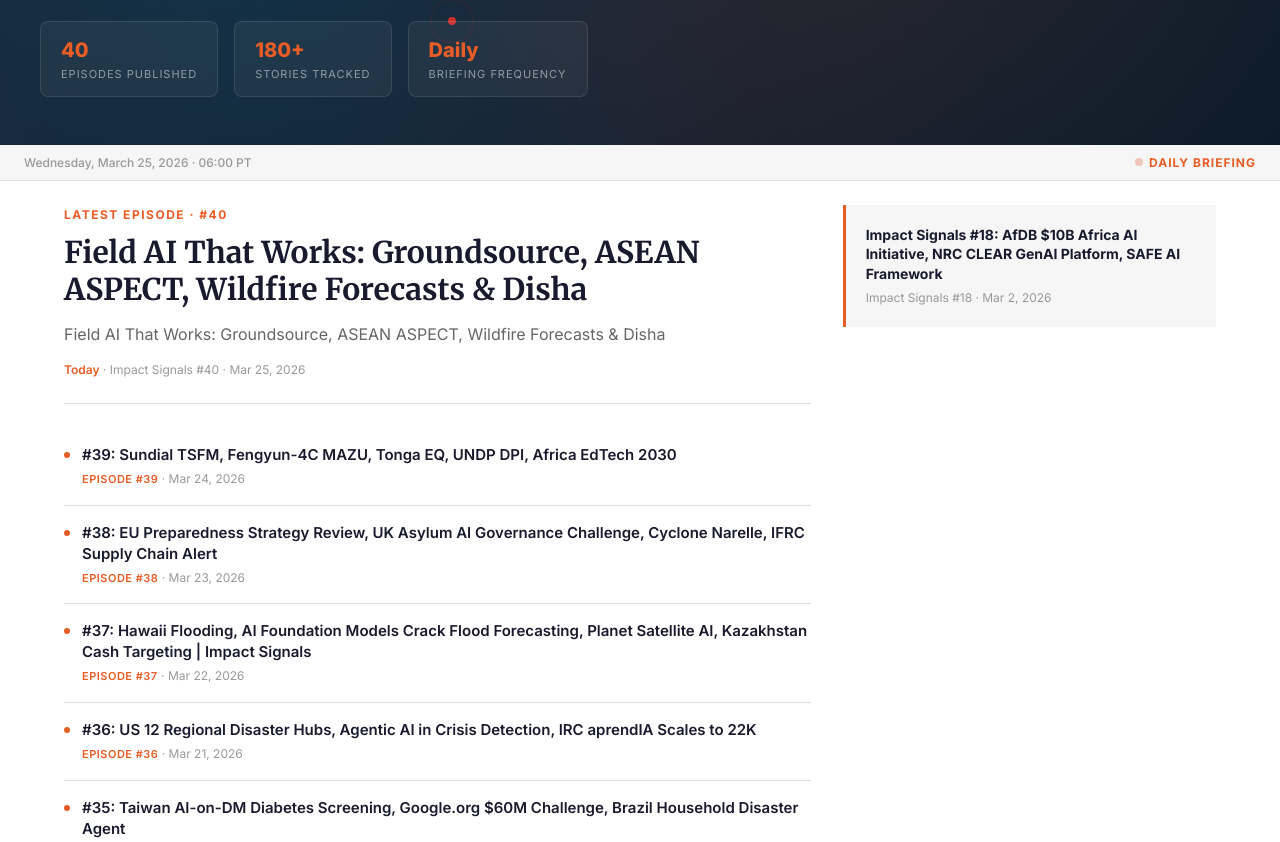
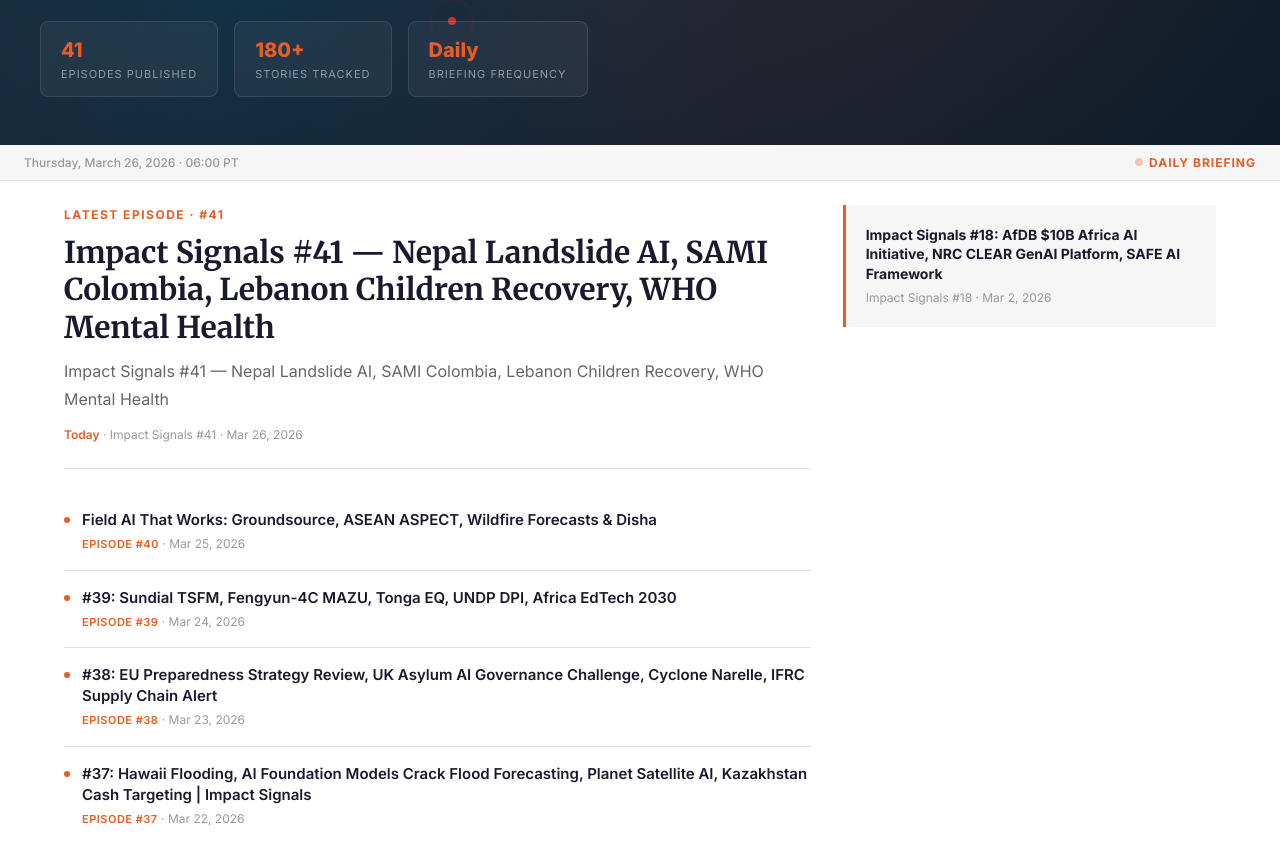
Before and after one commit to impactsignal/impactsignal.github.io, a plain HTML site: page index.html in a window 1280 px wide. Shown: the part 375-1217 px from the top of the page. Drawn offline with nearby package versions, Linux system fonts and the light colour scheme.

Commit message:
feat: homepage → Episode #41 (Mar 26, 2026)

```diff
--- a/index.html
+++ b/index.html
@@ -93,7 +93,7 @@
 <div class="alert-bar">
   <div class="pulse-dot"></div>
   <span class="alert-label">Latest</span>
-  Field AI That Works: Groundsource, ASEAN ASPECT, Wildfire Forecasts & Disha
+  Impact Signals #41 — Nepal Landslide AI, SAMI Colombia, Lebanon Children Recovery,…
 </div>
 
 <div class="nav">
@@ -128,7 +128,7 @@
     <p class="subtitle">Daily AI-powered intelligence for people working at the intersection of technology and social impact. Monitoring global signals across conflict, climate, health, and humanitarian response.</p>
     <div class="hero-stats">
       <div class="hero-stat">
-        <div class="value">40</div>
+        <div class="value">41</div>
         <div class="stat-label">Episodes Published</div>
       </div>
       <div class="hero-stat">
@@ -145,7 +145,7 @@
 </section>
 
 <div class="timestamp-bar">
-  <span class="time">Wednesday, March 25, 2026 · 06:00 PT</span>
+  <span class="time">Thursday, March 26, 2026 · 06:00 PT</span>
   <span class="live">Daily Briefing</span>
 </div>
 
@@ -153,17 +153,25 @@
   <div class="main-col">
 
     <article class="lead-story">
-      <div class="kicker">Latest Episode · #40</div>
+      <div class="kicker">Latest Episode · #41</div>
       <h2>
-        <a href="/episodes/40-field-deployments-groundsource-aspect-wildfire-ai/">
-          Field AI That Works: Groundsource, ASEAN ASPECT, Wildfire Forecasts &amp; Disha
+        <a href="/episodes/41-nepal-landslide-sami-colombia-lebanon-who-mental-health/">
+          Impact Signals #41 — Nepal Landslide AI, SAMI Colombia, Lebanon Children Recovery, WHO Mental Health
         </a>
       </h2>
-      <p>Field AI That Works: Groundsource, ASEAN ASPECT, Wildfire Forecasts &amp; Disha</p>
-      <div class="meta"><span class="time-ago">Today</span> · Impact Signals #40 · Mar 25, 2026</div>
+      <p>Impact Signals #41 — Nepal Landslide AI, SAMI Colombia, Lebanon Children Recovery, WHO Mental Health</p>
+      <div class="meta"><span class="time-ago">Today</span> · Impact Signals #41 · Mar 26, 2026</div>
     </article>
 
     <ul class="story-list">
+
+      <li>
+        <div class="bullet"></div>
+        <div>
+          <h3><a href="/episodes/40-field-deployments-groundsource-aspect-wildfire-ai/">Field AI That Works: Groundsource, ASEAN ASPECT, Wildfire Forecasts &amp; Disha</a></h3>
+          <div class="story-meta"><span class="story-tag">Episode #40</span> · Mar 25, 2026</div>
+        </div>
+      </li>
 
       <li>
         <div class="bullet"></div>
@@ -527,7 +535,7 @@
 <div class="data-bar">
   <div class="data-inner">
     <div class="data-item">
-      <div class="number">40</div>
+      <div class="number">41</div>
       <div class="data-label">Episodes</div>
     </div>
     <div class="data-item">
```
